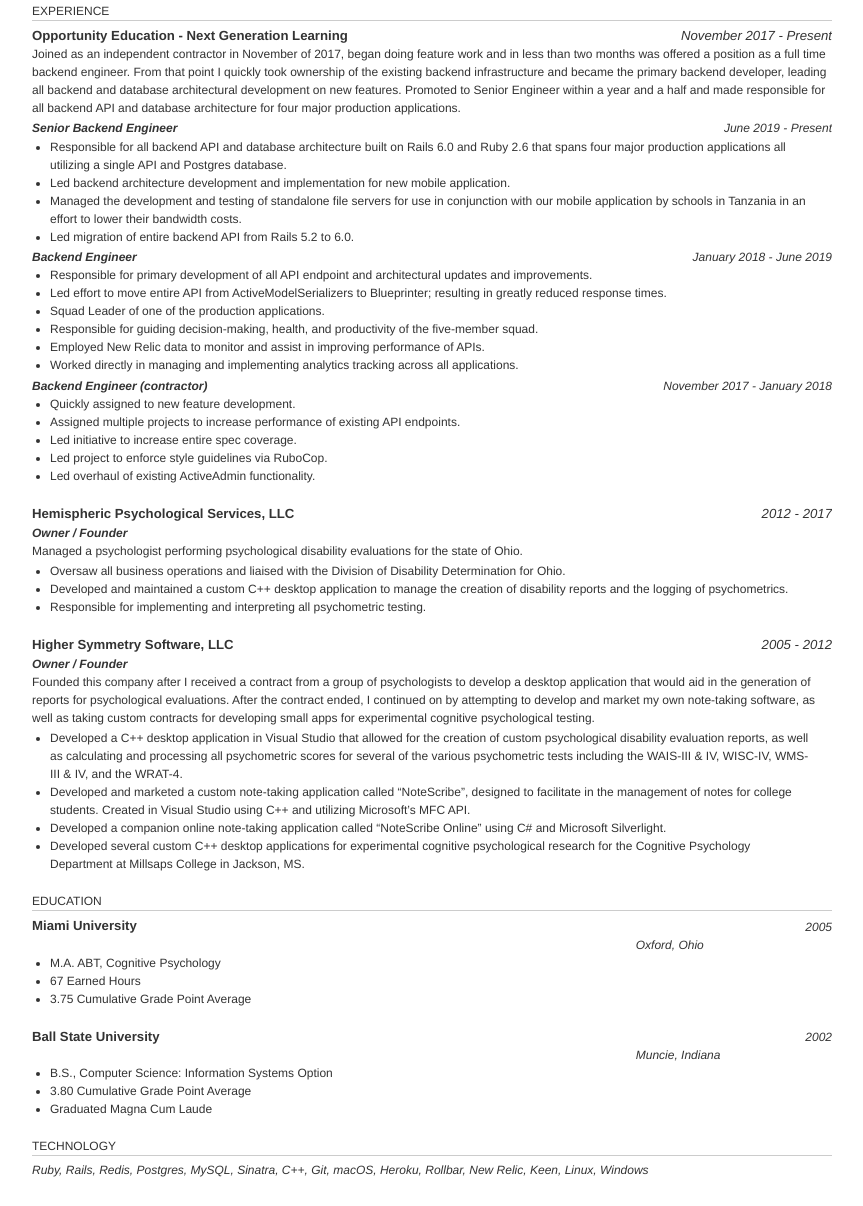
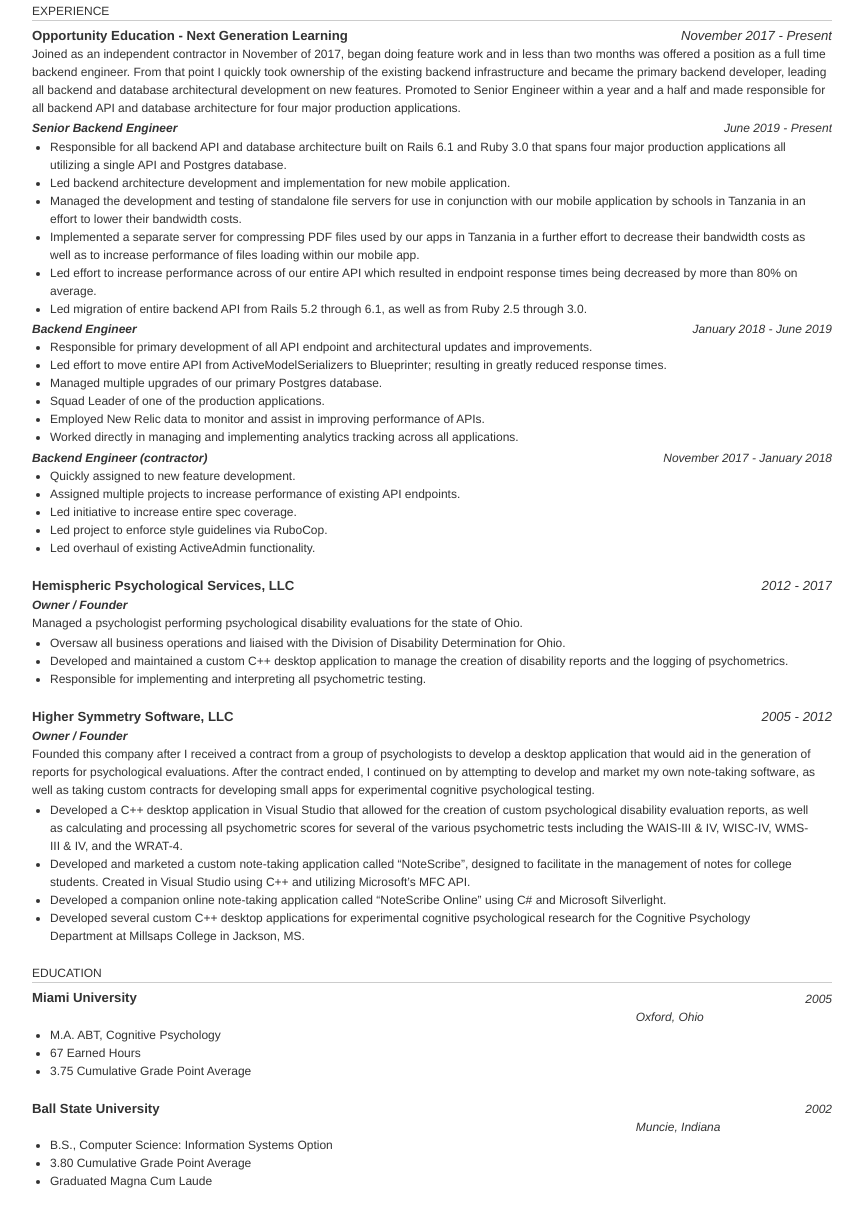
Before and after one commit to QuantumWaver/resume, a plain HTML site: page index.html in a window 1280 px wide. Shown: the part 91-1297 px from the top of the page, without its empty margins (208-1071 px from the left). Drawn offline with Linux system fonts and the light colour scheme.

Commit message:
minor tweaks

```diff
--- a/index.html
+++ b/index.html
@@ -59,10 +59,12 @@
         <div class="role-summary">
           <br>
           <ul>
-            <li>Responsible for all backend API and database architecture built on Rails 6.0 and Ruby 2.6 that spans four major production applications all utilizing a single API and Postgres database.</li>
+            <li>Responsible for all backend API and database architecture built on Rails 6.1 and Ruby 3.0 that spans four major production applications all utilizing a single API and Postgres database.</li>
             <li>Led backend architecture development and implementation for new mobile application.</li>
             <li>Managed the development and testing of standalone file servers for use in conjunction with our mobile application by schools in Tanzania in an effort to lower their bandwidth costs.</li>
-            <li>Led migration of entire backend API from Rails 5.2 to 6.0.</li>
+            <li>Implemented a separate server for compressing PDF files used by our apps in Tanzania in a further effort to decrease their bandwidth costs as well as to increase performance of files loading within our mobile app.</li>
+            <li>Led effort to increase performance across of our entire API which resulted in endpoint response times being decreased by more than 80% on average.</li>
+            <li>Led migration of entire backend API from Rails 5.2 through 6.1, as well as from Ruby 2.5 through 3.0.</li>
           </ul>
         </div>
 
@@ -77,8 +79,8 @@
           <ul>
             <li>Responsible for primary development of all API endpoint and architectural updates and improvements.</li>
             <li>Led effort to move entire API from ActiveModelSerializers to Blueprinter; resulting in greatly reduced response times.</li>
+            <li>Managed multiple upgrades of our primary Postgres database.</li>
             <li>Squad Leader of one of the production applications.</li>
-            <li>Responsible for guiding decision-making, health, and productivity of the five-member squad.</li>
             <li>Employed New Relic data to monitor and assist in improving performance of APIs.</li>
             <li>Worked directly in managing and implementing analytics tracking across all applications.</li>
           </ul>
@@ -190,7 +192,7 @@
         Technology
       </div>
       <div class="section-details">
-        <p>Ruby, Rails, Redis, Postgres, MySQL, Sinatra, C++, Git, macOS, Heroku, Rollbar, New Relic, Keen, Linux, Windows</p>
+        <p>Ruby, Rails, Postgres, Sidekiq/Redis, Memcache, MySQL, Sinatra, C++, Git, macOS, Heroku, Rollbar, New Relic, Scout APM, Keen, Linux, Windows</p>
       </div>
     </div>
   </body>
```
